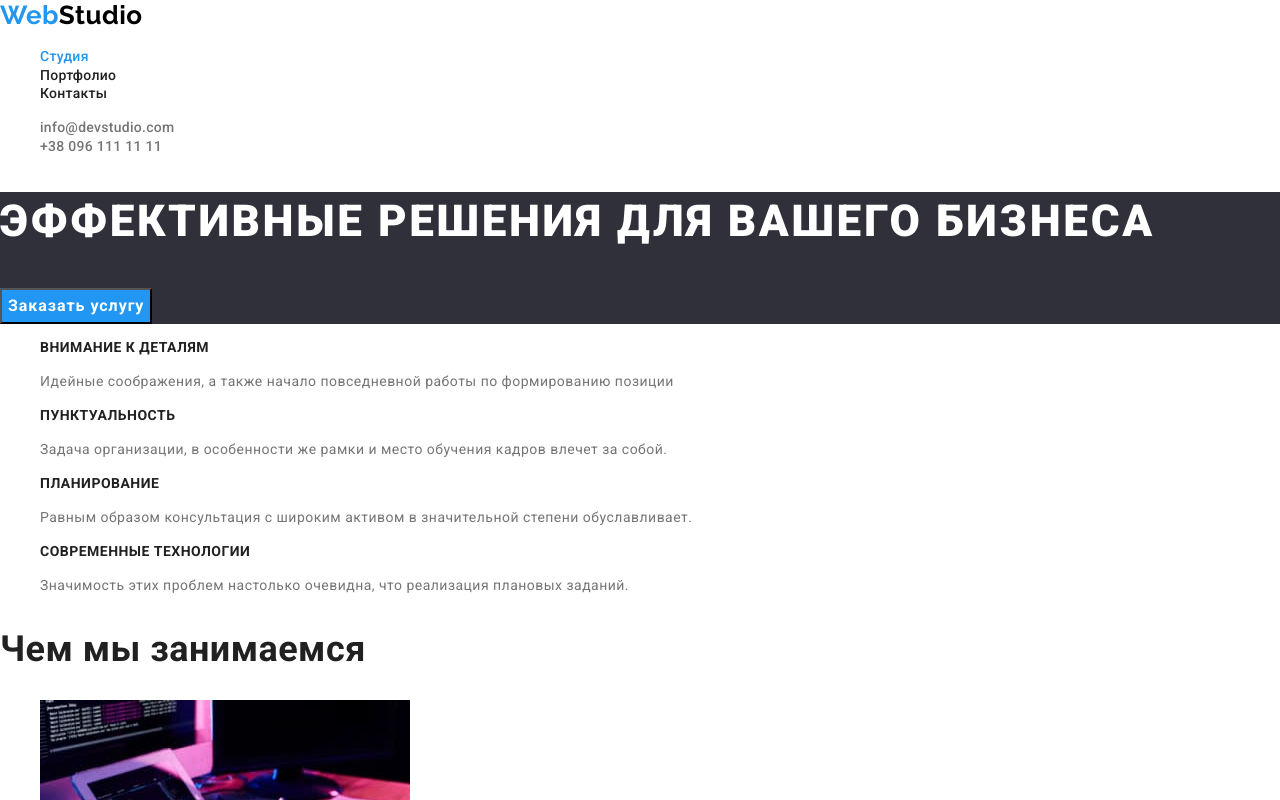
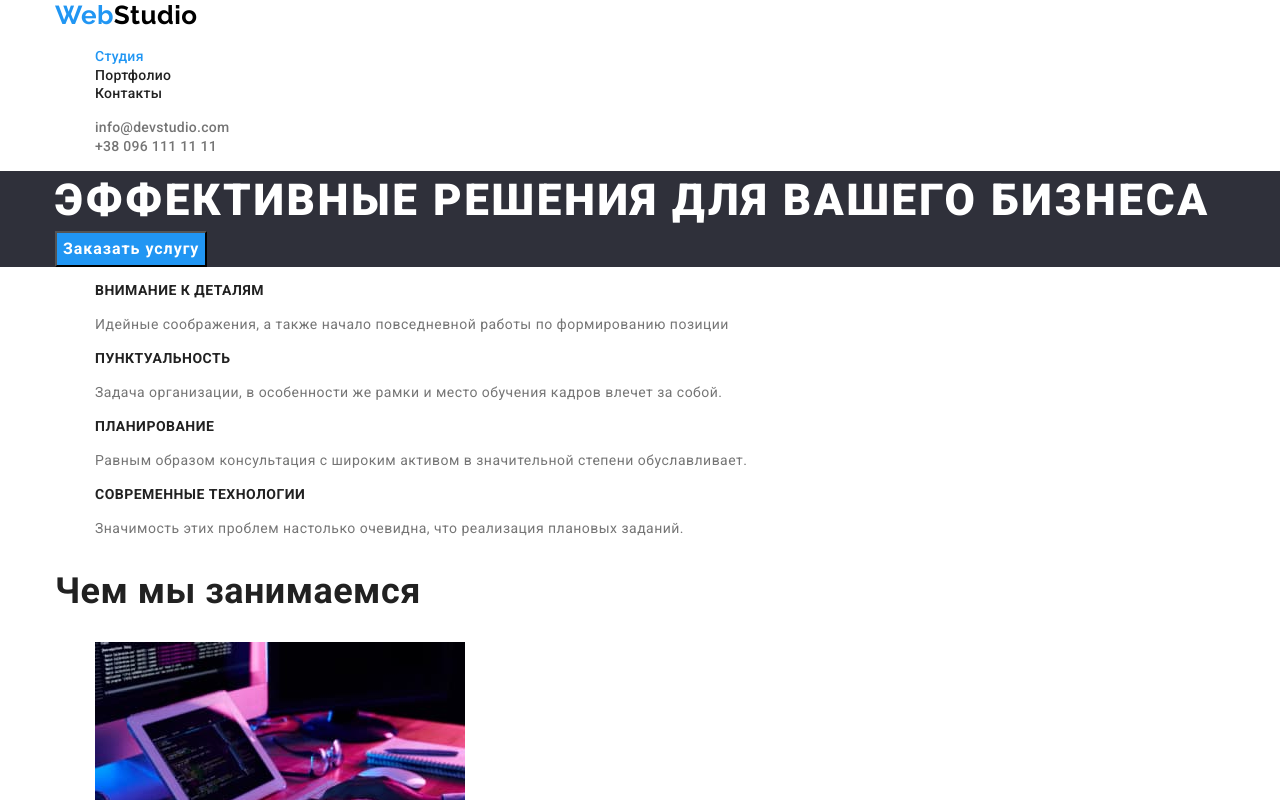
Before and after one commit to VolodymyrBashtanyuk/goit-markup-hw-03, a plain HTML site: page index.html in a window 1280 px wide. Shown: the top 800 px of the page. Drawn offline with nearby package versions, Linux system fonts and the light colour scheme.

Commit message:
marked layout width and reset margin padding

```diff
--- a/css/styles.css
+++ b/css/styles.css
@@ -16,6 +16,16 @@ body {
 /* сброс стилей ul,li */
 .list {
   list-style: none;
+}
+
+/* сброс ростояния елементов */
+
+/* размеры страницы */
+.container {
+  width: 1200px;
+  padding-left: 15px;
+  padding-right: 15px;
+  margin: 0 auto;
 }
 
 /* логотип */
@@ -63,6 +73,7 @@ body {
   line-height: 1.36;
   letter-spacing: 0.06em;
   text-transform: uppercase;
+  margin: 0;
 }
 .hero .btn {
   font-family: inherit;
@@ -161,7 +172,7 @@ body {
   line-height: 1.71;
 }
 .footer-adr,
-.footer > a {
+.footer a {
   color: #ffffff;
   font-style: inherit;
 }
--- a/index.html
+++ b/index.html
@@ -15,6 +15,8 @@
 
     <!-- Шапка  -->
     <header>
+
+   <div class="container">
         <nav>
             <a class="logo" href="./index.html"><span>Web</span>Studio</a>
 
@@ -23,21 +25,22 @@
                     <a class="link" href="./index.html" style="color: #2196f3">Студия</a>
                 </li>
                 <li>
-                <a class="link" href="./portfolio.html" >Портфолио</a>
+                    <a class="link" href="./portfolio.html">Портфолио</a>
                 </li>
                 <li>
-                <a  class="link"href="" >Контакты</a>
+                    <a class="link" href="">Контакты</a>
                 </li>
             </ul>
         </nav>
         <ul class="contacts list">
             <li>
-                <a class="link" href="mailto:info@devstudio.com" >info@devstudio.com</a>
+                <a class="link" href="mailto:info@devstudio.com">info@devstudio.com</a>
             </li>
             <li>
                 <a class="link" href="tel:+380961111111">+38 096 111 11 11</a>
             </li>
         </ul>
+   </div>
 
     </header>
 
@@ -46,12 +49,15 @@
 
         <!-- Герой секция -->
         <section class="hero">
+            <div class="container">
                 <h1 class="hero-title">Эффективные решения для вашего бизнеса</h1>
                 <button class="btn" type="button">Заказать услугу</button>
+            </div>
         </section>
 
         <!-- умение компании. <h2>Company skill</h2> должно быть   -->
         <section>
+           <div class="container">
                 <ul class=" skills list">
                     <li>
                         <h3 class="skills-title">Внимание к деталям</h3>
@@ -70,10 +76,12 @@
                         <p class="skills-text">Значимость этих проблем настолько очевидна, что реализация плановых заданий.</p>
                     </li>
                 </ul>
+           </div>
         </section>
 
         <!-- деятельность компании -->
         <section class="images">
+            <div class="container">
                 <h2 class="images-title">Чем мы занимаемся</h2>
                 <ul class="images-list list">
                     <li>
@@ -86,10 +94,12 @@
                         <img src="./images/PC-Disign.jpg" alt="Палитра цветов на планшете" width="370" height="294">
                     </li>
                 </ul>
+            </div>
         </section>
 
         <!-- Сотрудники компании -->
         <section class="team">
+           <div class="container">
                 <h2 class="team-subjuct">Наша команда</h2>
                 <ul class="team-list list">
                     <li>
@@ -113,12 +123,14 @@
                         <p class="team-text" lang="en">UI Designer</p>
                     </li>
                 </ul>
+           </div>
         </section>
 
     </main>
 
     <!-- Подвал сайта -->
     <footer class="footer">
+        <div class="container">
             <a class="logo" href="./index.html"><span>Web</span>Studio</a>
 
             <address class="footer-adr">
@@ -126,6 +138,7 @@
                 <a class="link" href="mailto:info@devstudio.com">info@devstudio.com</a>
                 <a class="link" href="tel:+380961111111">+38 096 111 11 11</a>
             </address>
+        </div>
 
     </footer>
 
```
Also changed, not shown: portfolio.html (+11 -4 lines). Lines whose indentation alone changed are shown as unchanged.
